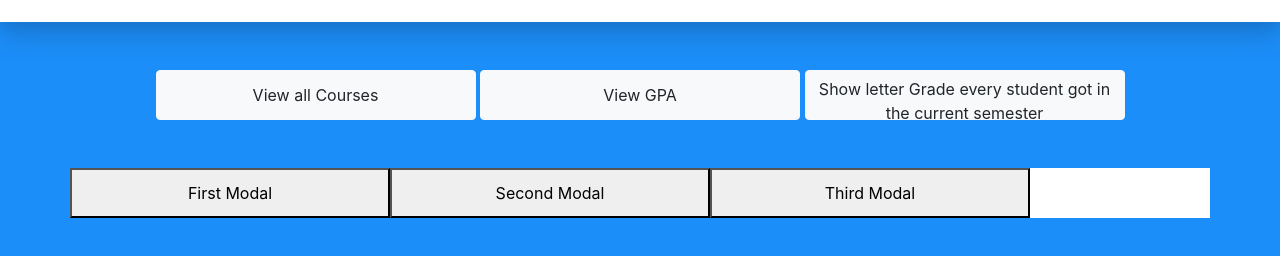
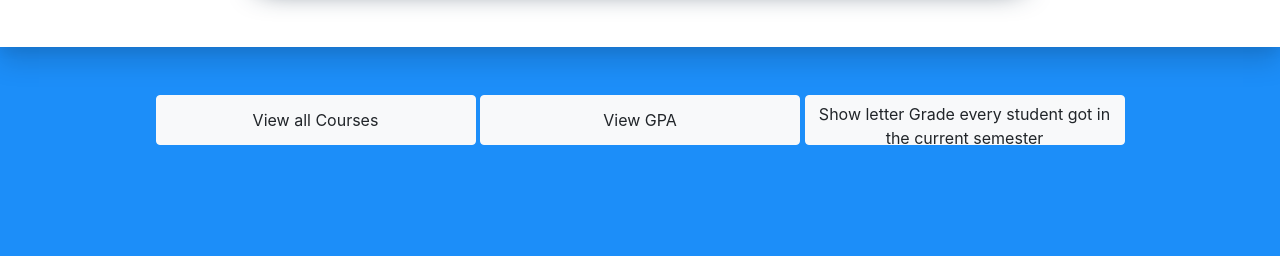
Before and after one commit to jtagaca/StuHub_Public, a React (Create React App) app in the folder client/: page /ktest in a window 1280 px wide. Shown: the part 530-786 px from the top of the page. Built offline with nearby package versions, Linux system fonts and the light colour scheme.

Commit message:
more ktest changes

```diff
--- a/client/src/components/ktest.js
+++ b/client/src/components/ktest.js
@@ -4,7 +4,7 @@ import Container from "react-bootstrap/Container";
 import Col from "react-bootstrap/Col";
 import Buttond from "react-bootstrap/Button";
 import "./component.scss";
-import { useState } from "react";
+import { useState, useEffect } from "react";
 import Axios from "axios";
 import Moment from "react-moment";
 import "moment-timezone";
@@ -13,36 +13,21 @@ import Clock from "react-live-clock";
 import "./gg.css";
 
 function Test(props) {
-  const [name, setName] = useState("");
-  const [age, setAge] = useState(0);
-  const [country, setCountry] = useState("");
-  const [position, setPosition] = useState("");
-  const [wage, setWage] = useState(0);
 
-  const [newWage, setNewWage] = useState(0);
+  //hooks here
 
-  const [employeeList, setEmployeeList] = useState([]);
+  const QueryViewCourse = () => {
+    Axios.get("/getStuCourses", {
+      params: { LoginID: 100001 }
+    })
+      .then((response) => {
+        console.log(response.data);
+      })
+      .catch((err) => {
+        console.log(err);
+      });
+  };
 
-  const addEmployee = () => {
-    Axios.post("/create", {
-      name: name,
-      age: age,
-      country: country,
-      position: position,
-      wage: wage,
-    }).then(() => {
-      setEmployeeList([
-        ...employeeList,
-        {
-          name: name,
-          age: age,
-          country: country,
-          position: position,
-          wage: wage,
-        },
-      ]);
-    });
-  };
   var ReactFitText = require("react-fittext");
   return (
     <div>
@@ -109,13 +94,7 @@ function Test(props) {
         </div>
       </div>
 
-      <div className="my-5">
-        <Buttond variant="light" >View all Courses</Buttond>{" "}
-        <Buttond variant="light">View GPA</Buttond>{" "}
-        <Buttond variant="light">
-          Show letter Grade every student got in the current semester
-        </Buttond>{" "}
-      </div>
+
 
       <div class="container">
         <div class="row">
@@ -176,21 +155,21 @@ function Test(props) {
         </div>
       </div>
 
-      <div className="container">
-        <div className="row">
-            <button data-toggle="modal" data-target="#myModal">First Modal</button>
-            <button data-toggle="modal" data-target="#secondModal">Second Modal</button>
-            <button data-toggle="modal" data-target="#thirdModal">Third Modal</button>
-        </div>
+      <div className="my-5">
+        <Buttond variant="light" data-toggle="modal" data-target="#myModal"  onClick = {QueryViewCourse}>
+          View all Courses
+          </Buttond>{" "}
+        <Buttond variant="light" data-toggle="modal" data-target="#secondModal">
+          View GPA
+          </Buttond>{" "}
+        <Buttond variant="light" data-toggle="modal" data-target="#thirdModal">
+          Show letter Grade every student got in the current semester
+        </Buttond>{" "}
       </div>
 
-
-          </div>
+    </div>
 
   );
-
-
-
 }
 
 export default Test;
```
